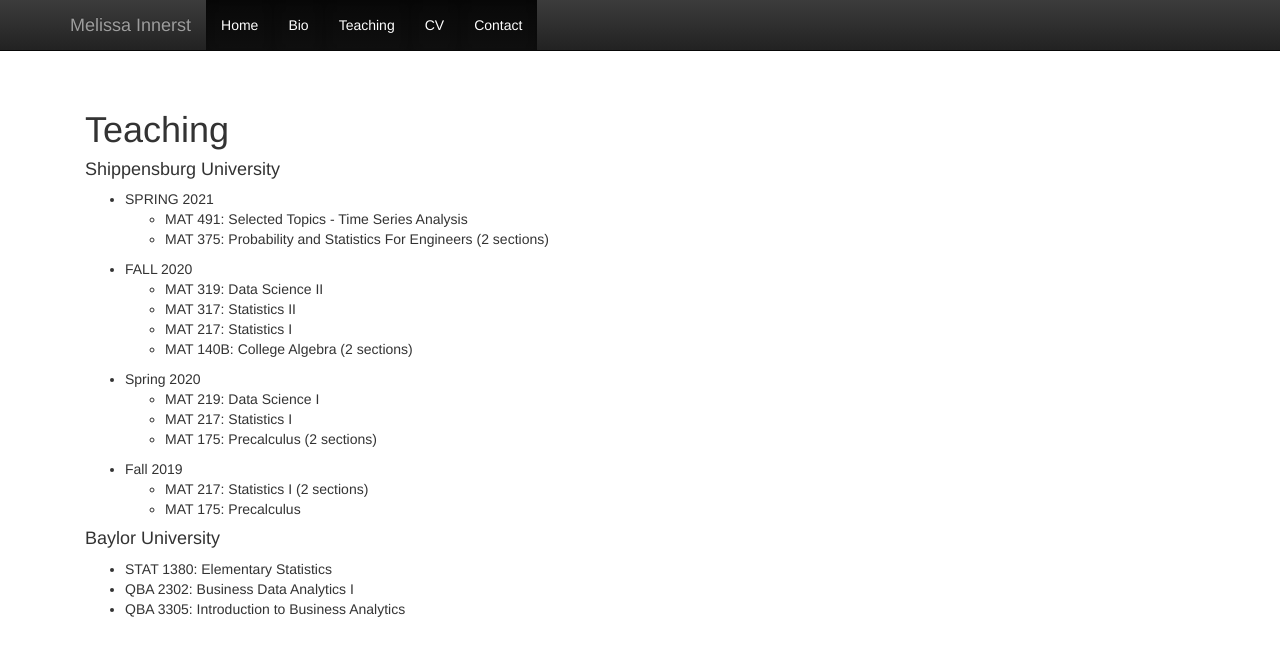
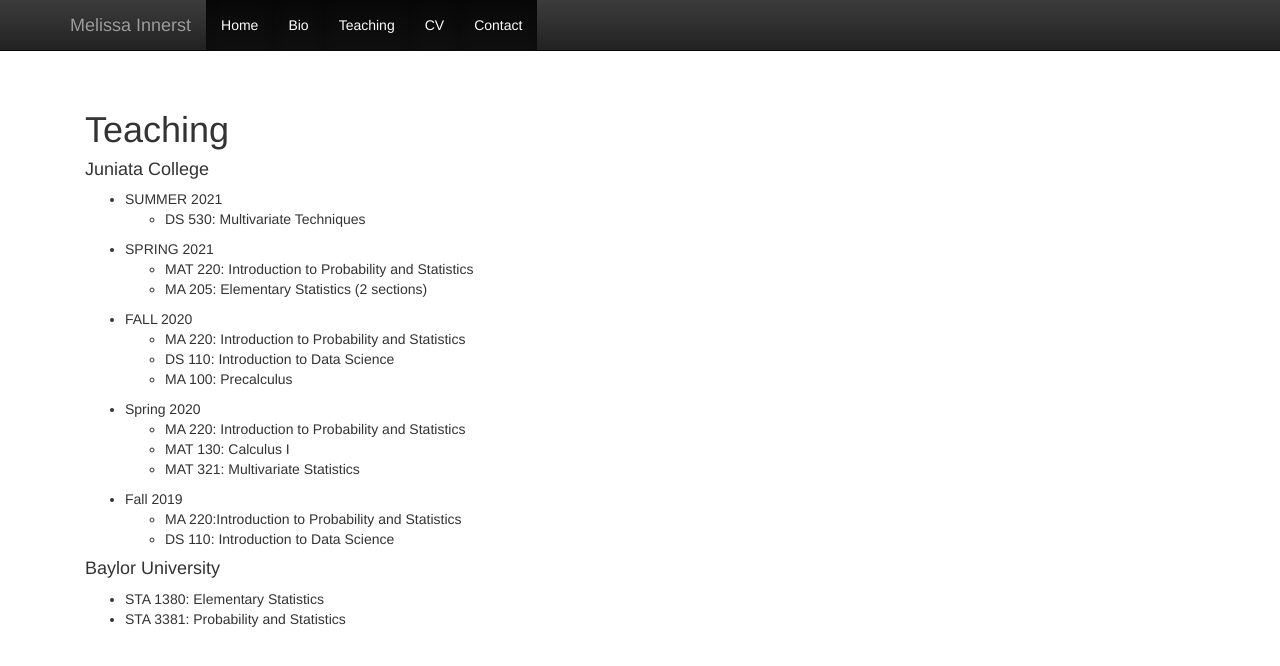
Before and after one commit to melissanjohnson/melissanjohnson.github.io, a Jekyll site: the page built from teaching.html, in a window 1280 px wide. Shown: the top 666 px of the page. Built offline with Jekyll 4.4.1, drawn with Linux system fonts in a browser that asks for light colours; nearby versions of some CDN libraries; library files that are not in the unit come from our copies.

Commit message:
List of courses

```diff
--- a/teaching.html
+++ b/teaching.html
@@ -5,39 +5,44 @@
 
 <h1>Teaching</h1>
 
-  <h4>Shippensburg University</h4>
+  <h4>Juniata College</h4>
 
   <p class="content" style="padding:0px;margin:0px 20px 0px;">
+        <ul>
+    <li>SUMMER 2021</li>
+    <ul>
+      <li>DS 530: Multivariate Techniques </li>
+    </ul>
+  </ul>
     <ul>
     <li>SPRING 2021</li>
     <ul>
-      <li>MAT 491: Selected Topics - Time Series Analysis</li>
-      <li>MAT 375: Probability and Statistics For Engineers (2 sections)</li>
+      <li>MAT 220: Introduction to Probability and Statistics </li>
+      <li>MA 205: Elementary Statistics (2 sections)</li>
     </ul>
   </ul>
     <ul>
     <li>FALL 2020</li>
     <ul>
-      <li>MAT 319: Data Science II</li>
-      <li>MAT 317: Statistics II</li>
-      <li> MAT 217: Statistics I </li>
-      <li> MAT 140B: College Algebra (2 sections)</li>
+      <li> MA 220: Introduction to Probability and Statistics</li>
+      <li> DS 110: Introduction to Data Science</li>
+      <li> MA 100: Precalculus </li>
     </ul>
   </ul>
     <ul>
     <li>Spring 2020</li>
     <ul>
-      <li>MAT 219: Data Science I</li>
-      <li> MAT 217: Statistics I </li>
-      <li> MAT 175: Precalculus (2 sections)</li>
+      <li> MA 220: Introduction to Probability and Statistics</li>
+      <li> MAT 130: Calculus I </li>
+      <li> MAT 321: Multivariate Statistics </li>
     </ul>
   </ul>
 
   <ul>
     <li>Fall 2019</li>
     <ul>
-      <li> MAT 217: Statistics I (2 sections)</li>
-      <li> MAT 175: Precalculus</li>
+      <li> MA 220:Introduction to Probability and Statistics</li>
+      <li> DS 110: Introduction to Data Science </li>
     </ul>
   </ul>
   </p>
@@ -45,8 +50,7 @@
   <p class="content" style="padding:0px;margin:0px 20px 0px;">
   <h4>Baylor University</h4>
   <ul>
-    <li>STAT 1380: Elementary Statistics</li>
-    <li> QBA 2302: Business Data Analytics I</li>
-    <li> QBA 3305: Introduction to Business Analytics</li>
+    <li> STA 1380: Elementary Statistics</li>
+    <li> STA 3381: Probability and Statistics</li>
   </ul>
   </p>
```
